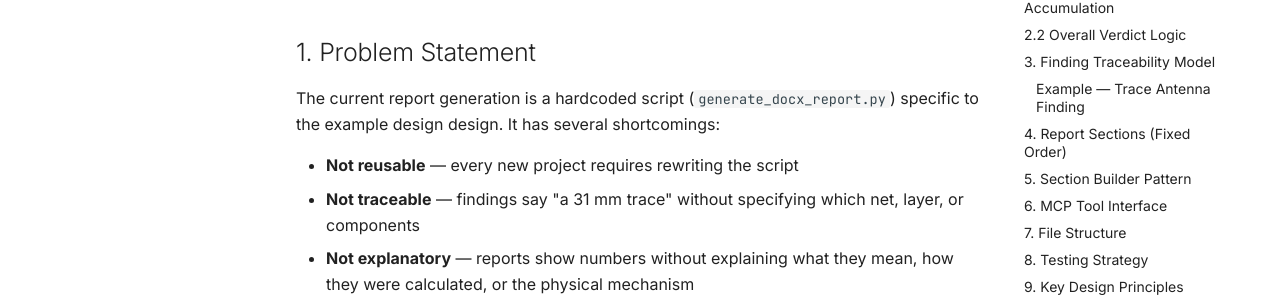
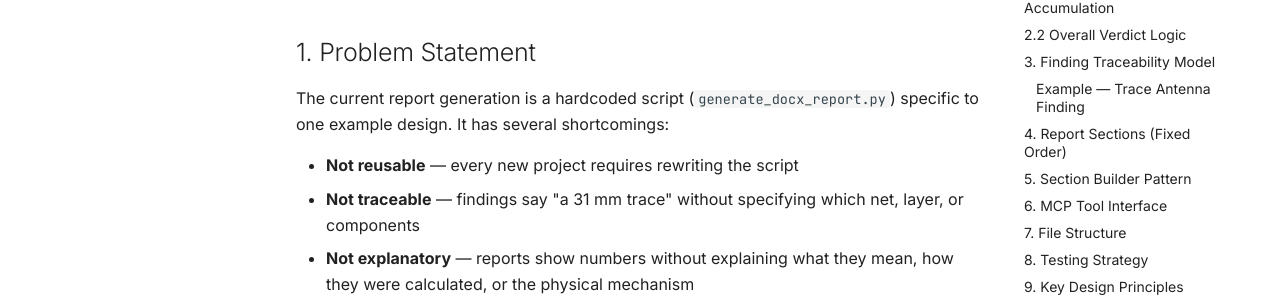
Before and after one commit to RFingAdam/mcp-pcb-emcopilot, an MkDocs documentation site: the page built from docs/superpowers/specs/2026-03-13-report-builder-design.md, in a window 1280 px wide and 900 px high, scrolled down 416 px. Shown: the part 172-480 px from the top of the window. Built offline with MkDocs 1.6.1 and Material for MkDocs 9.7.7, drawn with Linux system fonts in a browser that asks for light colours; comment, search, counter and statistics services are not loaded.

Commit message:
repo cleanup

```diff
--- a/docs/superpowers/specs/2026-03-13-report-builder-design.md
+++ b/docs/superpowers/specs/2026-03-13-report-builder-design.md
@@ -10,7 +10,7 @@
 
 ## 1. Problem Statement
 
-The current report generation is a hardcoded script (`generate_docx_report.py`) specific to the example design design. It has several shortcomings:
+The current report generation is a hardcoded script (`generate_docx_report.py`) specific to one example design. It has several shortcomings:
 
 - **Not reusable** — every new project requires rewriting the script
 - **Not traceable** — findings say "a 31 mm trace" without specifying which net, layer, or components
```
Also changed, not shown: 1 other file.
